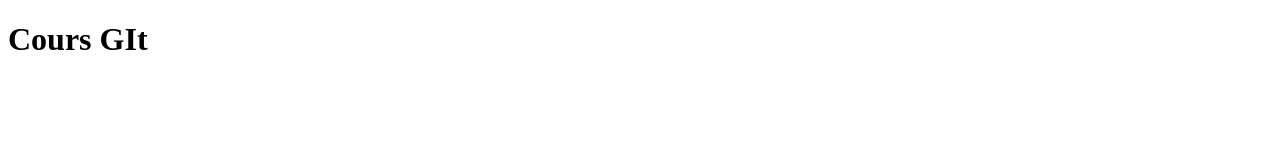
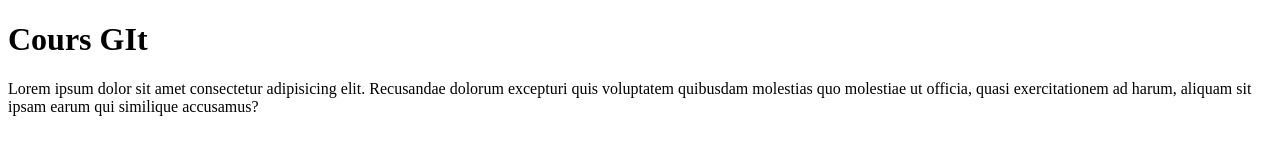
Before and after one commit to JennaLayanna/mon_projet_dw21, a plain HTML site: page index.html in a window 1280 px wide. Drawn offline with Linux system fonts and the light colour scheme.

Commit message:
ajout premier paragraphe

```diff
--- a/index.html
+++ b/index.html
@@ -11,5 +11,6 @@
 </head>
 <body>
     <h1>Cours GIt</h1>
+    <p>Lorem ipsum dolor sit amet consectetur adipisicing elit. Recusandae dolorum excepturi quis voluptatem quibusdam molestias quo molestiae ut officia, quasi exercitationem ad harum, aliquam sit ipsam earum qui similique accusamus?</p>
 </body>
 </html>
```
